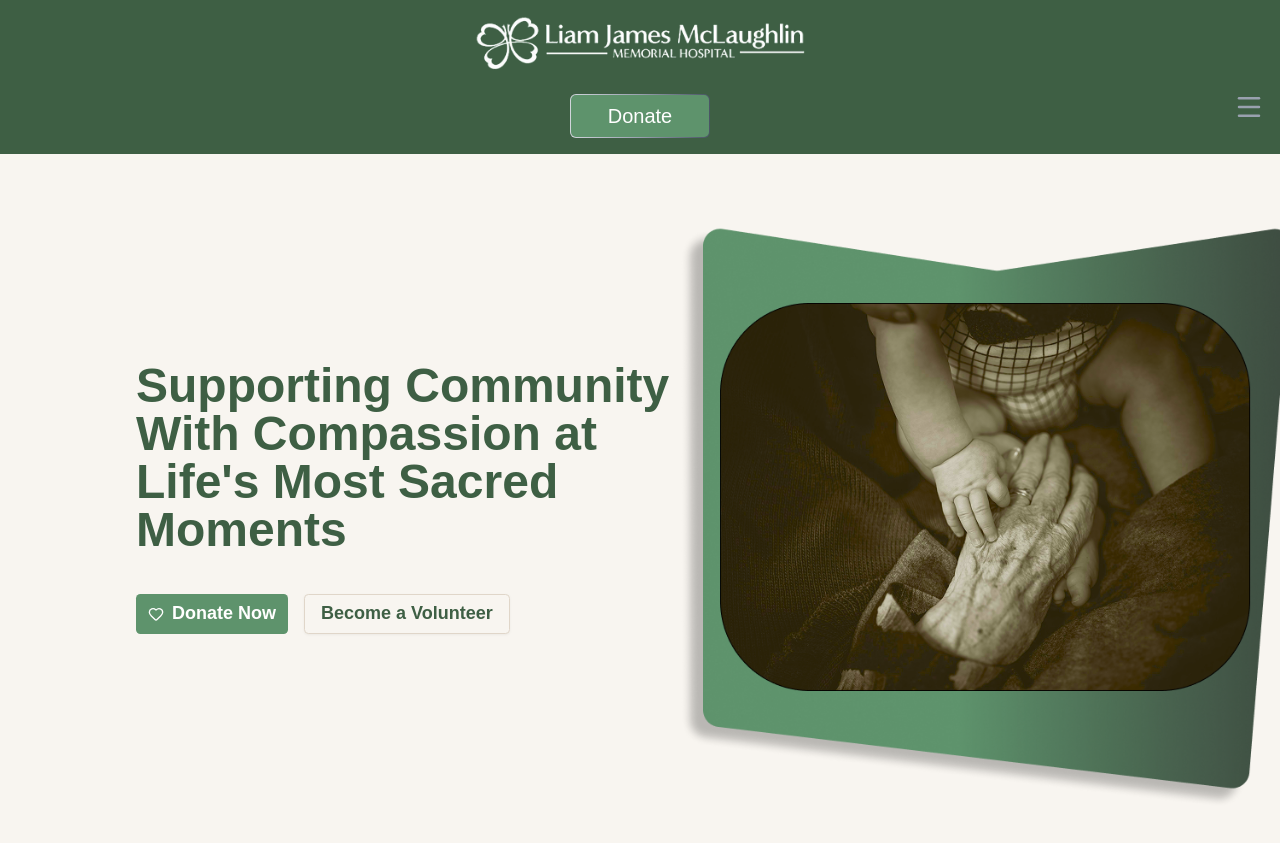
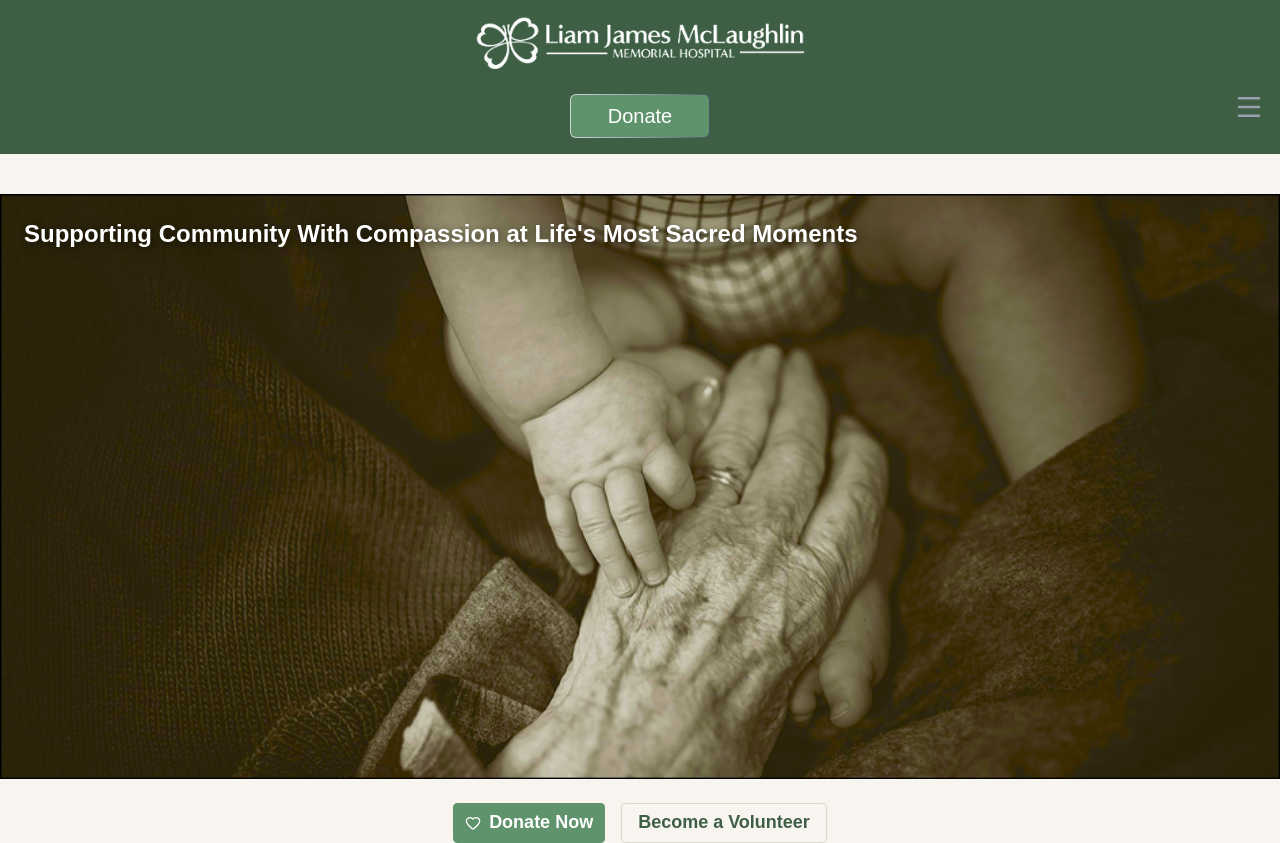
Before and after one commit to Sama2511/LJM, a Next.js app in the folder ljm-website/: page / in a window 1280 px wide. Built offline with nearby package versions, Linux system fonts and the light colour scheme.

Commit message:
mobile resp /homepg

```diff
--- a/ljm-website/app/page.tsx
+++ b/ljm-website/app/page.tsx
@@ -5,12 +5,22 @@ import { Heart } from "lucide-react";
 
 export default function Home() {
   return (
-    <section className="flex w-full flex-col items-center justify-between py-8 pl-4 sm:flex-col md:flex-row">
-      <div className="flex max-w-md flex-col gap-10 text-center md:text-left lg:ml-30 lg:max-w-[700px]">
-        <h1 className="text-3xl font-bold text-[#3E5F44] sm:text-4xl lg:text-5xl">
+    <>
+      <section className="@container flex">
+        <div className="@[630]: relative flex w-full flex-col items-center text-center">
+          <div className="relative mt-10 w-full">
+            <Image
+              src="/newMobilePic.png"
+              alt="Home page image"
+              width={450}
+              height={450}
+              className="w-full object-cover @[630]:hidden"
+            />
+            <h1 className="absolute top-6 left-6 max-w-[80%] text-left text-2xl font-bold text-white drop-shadow-[2px_2px_4px_rgba(0,0,0,0.6)] @[470]:text-[30px] @[500]:max-w-[70%] @[550]:max-w-[80%] @[550]:text-[40px] @[630]:static">
               Supporting Community With Compassion at Life's Most Sacred Moments
             </h1>
-        <div className="flex justify-center gap-4 md:justify-start">
+          </div>
+          <div className="mt-6 flex justify-center gap-4">
             <Link href="/">
               <Button className="flex items-center justify-center py-5 text-[18px] font-bold">
                 <Heart />
@@ -31,10 +41,11 @@ export default function Home() {
         <Image
           src="/HomePagePic.png"
           alt="Home page image"
-        width={450}
-        height={450}
-        className="mt-10 hidden w-full max-w-[300px] object-contain sm:block md:ml-auto md:max-w-[450px] lg:max-w-[600px]"
+          width={300}
+          height={300}
+          className="mt-10 hidden @[630]:block"
         />
       </section>
+    </>
   );
 }
--- a/ljm-website/components/header.tsx
+++ b/ljm-website/components/header.tsx
@@ -33,7 +33,7 @@ function Header() {
           </Button>
         </Link>
       </div>
-      <ul className="hidden justify-center gap-2 pt-5 pb-2 text-[19px] font-semibold text-[#f8f5f0] @[600]:flex @[800]:gap-4 @[800]:text-[20px] @[1100]:gap-4 @[1100]:text-[22px]">
+      <ul className="hidden justify-center gap-2 pt-5 pb-2 text-[18px] font-semibold text-[#f8f5f0] @[600]:flex @[800]:gap-4 @[800]:text-[20px] @[1100]:gap-4 @[1100]:text-[22px]">
         <li className="cursor-pointer">
           <Link href="" /> Home
         </li>
@@ -71,8 +71,8 @@ function Header() {
       <div
         className={
           isOpen
-            ? "fixed top-0 left-0 h-screen w-[65%] bg-black p-10 duration-500 ease-in sm:hidden"
-            : "fixed top-0 left-[-100%] h-screen w-full p-10 duration-500 ease-in"
+            ? "fixed top-0 left-0 z-10 h-screen w-[65%] bg-black p-10 duration-500 ease-in sm:hidden"
+            : "fixed top-0 left-[-100%] z-10 h-screen w-full p-10 duration-500 ease-in"
         }
       >
         <div className="flex w-full items-center justify-end">
```
Also changed, not shown: ljm-website/public/mobilePic.png (added), ljm-website/public/newMobilePic.png (added). Lines whose indentation alone changed are shown as unchanged.
